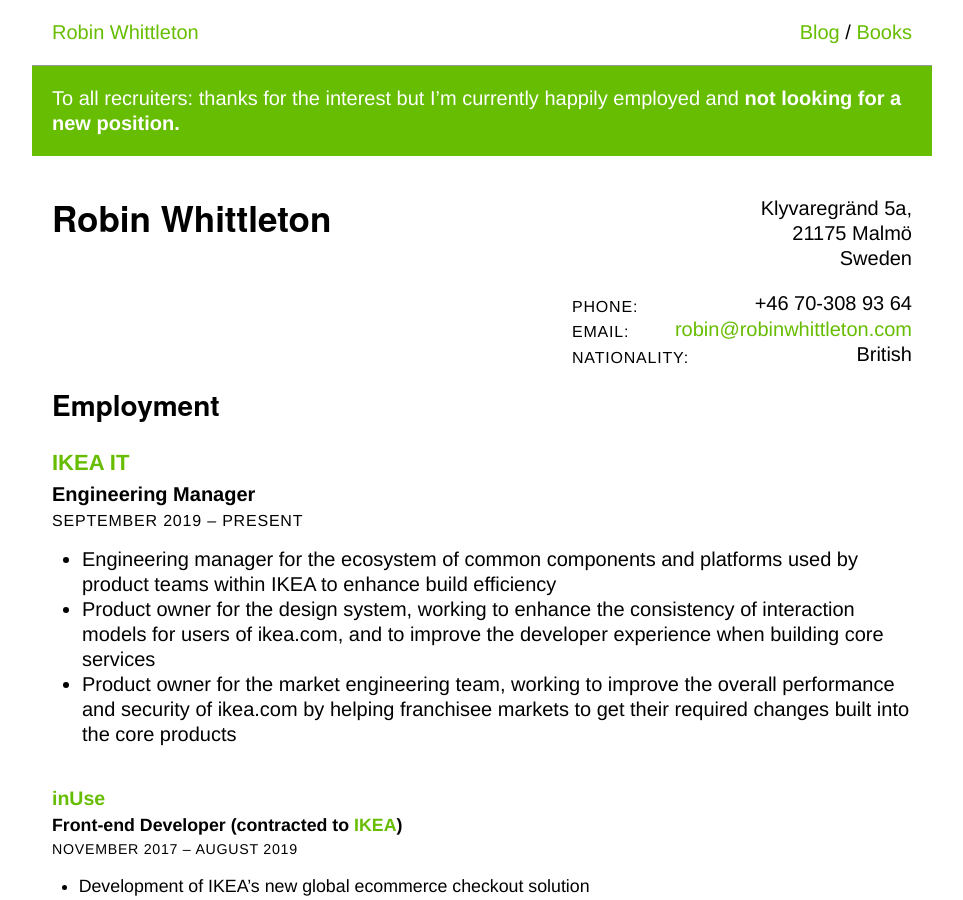
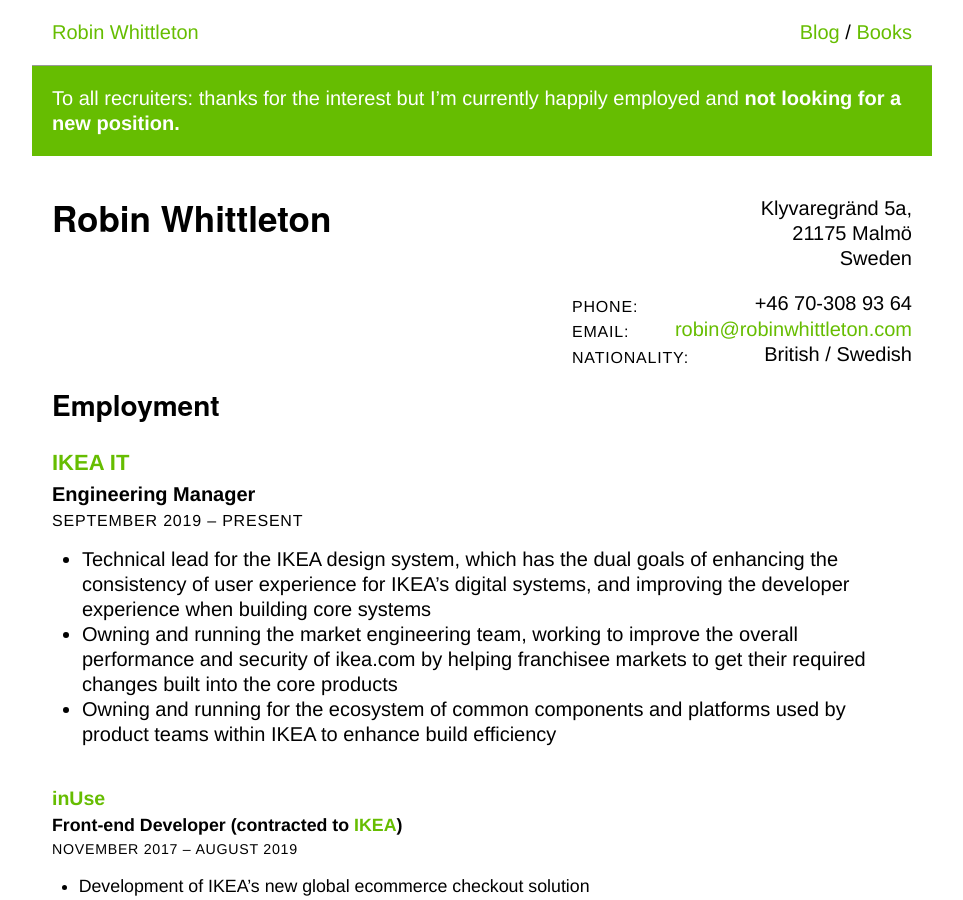
Before and after one commit to robinwhittleton/reala.net, a Jekyll site: the page built from cv.html, in a window 1280 px wide and 900 px high. Shown: the whole window, without its empty margins (158-1121 px from the left). Built offline with Jekyll 4.4.1, drawn with Linux system fonts in a browser that asks for light colours; some of the changed text lies outside the part shown.

Commit message:
Revise CV

```diff
--- a/cv.html
+++ b/cv.html
@@ -20,7 +20,7 @@
 				<dt>Email:</dt>
 				<dd class="email"><a href="mailto:robin@reala.net">robin@robinwhittleton.com</a></dd>
 				<dt>Nationality:</dt>
-				<dd>British</dd>
+				<dd>British / Swedish</dd>
 			</dl>
 		</div>
 	</div>
@@ -33,9 +33,9 @@
 				<h4>Engineering Manager</h4>
 				<p class="meta"><time datetime="2019-09">September 2019</time> – present</p>
 				<ul>
-					<li>Engineering manager for the ecosystem of common components and platforms used by product teams within IKEA to enhance build efficiency</li>
-					<li>Product owner for the design system, working to enhance the consistency of interaction models for users of ikea.com, and to improve the developer experience when building core services</li>
-					<li>Product owner for the market engineering team, working to improve the overall performance and security of ikea.com by helping franchisee markets to get their required changes built into the core products</li>
+					<li>Technical lead for the IKEA design system, which has the dual goals of enhancing the consistency of user experience for IKEA’s digital systems, and improving the developer experience when building core systems</li>
+					<li>Owning and running the market engineering team, working to improve the overall performance and security of ikea.com by helping franchisee markets to get their required changes built into the core products</li>
+					<li>Owning and running for the ecosystem of common components and platforms used by product teams within IKEA to enhance build efficiency</li>
 				</ul>
 			</li>
 			<li>
@@ -125,6 +125,7 @@
 			<li>Fluent in the core web technologies used to build responsive and semantic web sites and applications</li>
 			<li>Use of Javascript from progressive enhancement through to custom canvas animation and front-end applications</li>
 			<li>In-depth knowledge of cross-browser compatibility issues and the combinations of technologies that cause them</li>
+			<li>Skills in accessibility, and the creation of accessible user interfaces</li>
 			<li>Use of back-end technologies to create views and to manage asset build chains</li>
 			<li>Preference for macOS (or other UNIX) environments</li>
 		</ul>
@@ -133,8 +134,9 @@
 			<li>Team management from both product owner and technical lead perspectives</li>
 			<li>Direct line management of developers to help them advance in their careers while covering their pastoral needs</li>
 			<li>Mentoring of junior developers to give them a more fundamental understanding of the techniques they are learning</li>
-			<li>Presenting technologies in an interesting and understandable way, both as a conference speaker and in internal briefings</li>
+			<li>Presenting technologies and technical approaches in an interesting and understandable way, both as a conference speaker and in internal briefings</li>
 		</ul>
+
 		<h3>Other</h3>
 		<ul>
 			<li>Proof-reading and copy editing, with an emphasis on readable typography</li>
```
